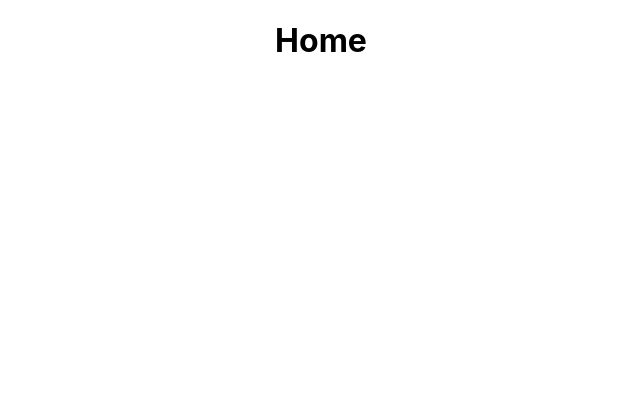
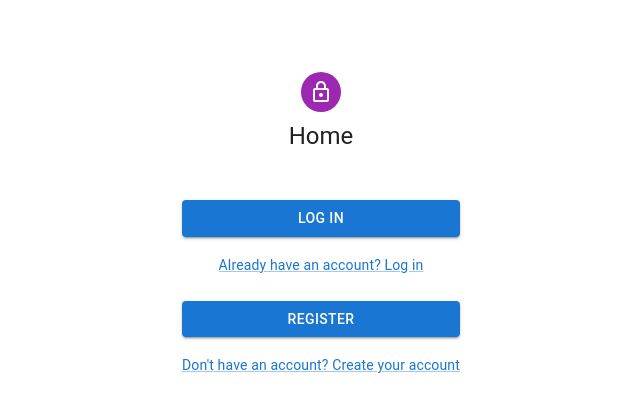
Before and after one commit to WildCodeSchool/DevHubProject, a React (Vite) app in the folder frontend/: page / in a window 1280 px wide. Shown: the top 412 px of the page, without its empty margins (319-959 px from the left). Built offline with nearby package versions, Linux system fonts and the light colour scheme.

Commit message:
create home page + add link to register and login pages

```diff
--- a/frontend/src/pages/Home/Home.jsx
+++ b/frontend/src/pages/Home/Home.jsx
@@ -1,10 +1,80 @@
 import React from "react";
+import Avatar from "@mui/material/Avatar";
+import Button from "@mui/material/Button";
+import CssBaseline from "@mui/material/CssBaseline";
+import Link from "@mui/material/Link";
+import Grid from "@mui/material/Grid";
+import Box from "@mui/material/Box";
+import LockOutlinedIcon from "@mui/icons-material/LockOutlined";
+import Typography from "@mui/material/Typography";
+import Container from "@mui/material/Container";
+import { createTheme, ThemeProvider } from "@mui/material/styles";
+
+const theme = createTheme();
 
 function Home() {
+  const handleSubmit = (event) => {
+    event.preventDefault();
+  };
   return (
-    <div>
-      <h1>Home</h1>
-    </div>
+    <ThemeProvider theme={theme}>
+      <Container component="main" maxWidth="xs">
+        <CssBaseline />
+        <Box
+          sx={{
+            marginTop: 8,
+            display: "flex",
+            flexDirection: "column",
+            alignItems: "center",
+          }}
+        >
+          <Avatar sx={{ m: 1, bgcolor: "secondary.main" }}>
+            <LockOutlinedIcon />
+          </Avatar>
+          <Typography component="h1" variant="h5">
+            Home
+          </Typography>
+          <Box
+            component="form"
+            noValidate
+            onSubmit={handleSubmit}
+            sx={{ mt: 3 }}
+          >
+            <Button
+              type="submit"
+              fullWidth
+              variant="contained"
+              sx={{ mt: 3, mb: 2 }}
+            >
+              Log In
+            </Button>
+            <Grid item>
+              <Link href="/Login" variant="body2">
+                Already have an account? Log in
+              </Link>
+            </Grid>
+            <Button
+              type="submit"
+              fullWidth
+              variant="contained"
+              sx={{ mt: 3, mb: 2 }}
+            >
+              Register
+            </Button>
+            <Grid item>
+              <Link href="/Register" variant="body2">
+                Don't have an account? Create your account
+              </Link>
+            </Grid>
+
+            <Grid container justifyContent="flex-end">
+              {/* faire le lien vers register */}
+            </Grid>
+          </Box>
+        </Box>
+        {/* <Copyright sx={{ mt: 5 }} /> */}
+      </Container>
+    </ThemeProvider>
   );
 }
 
```
